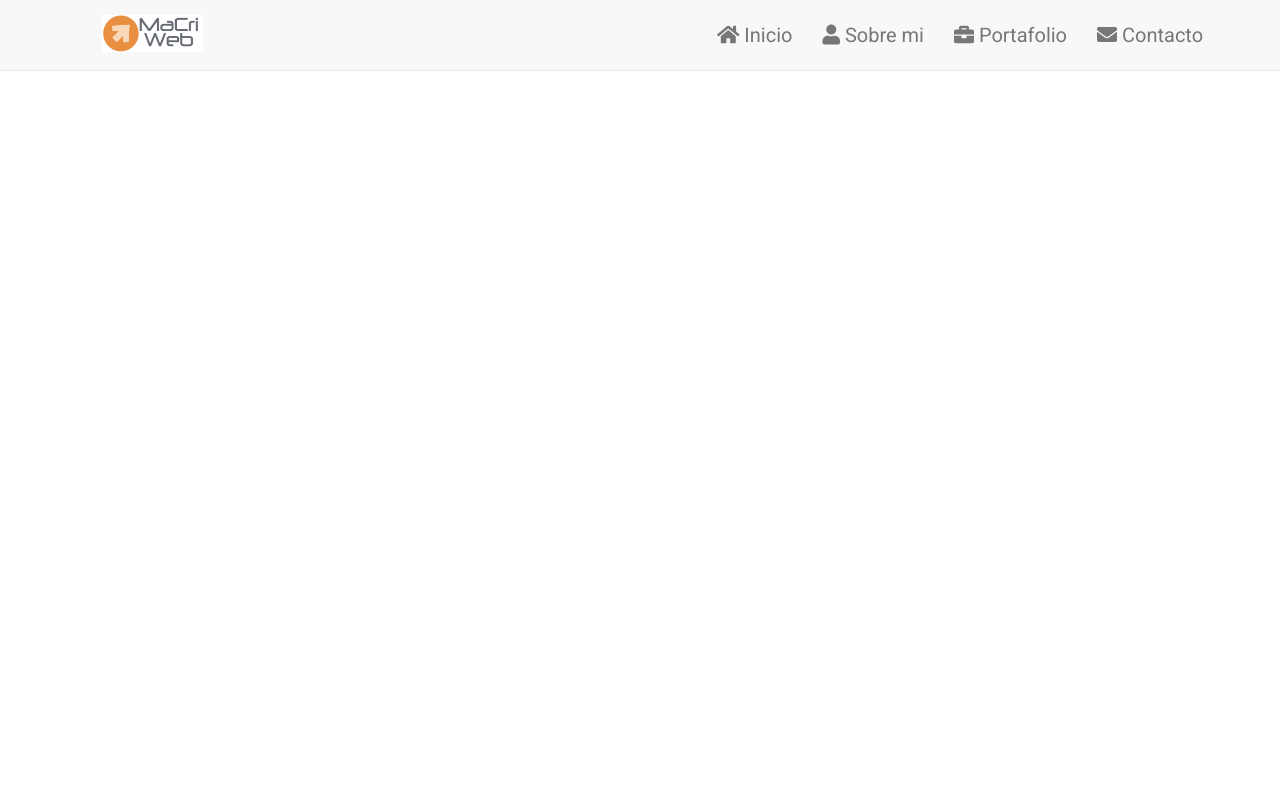
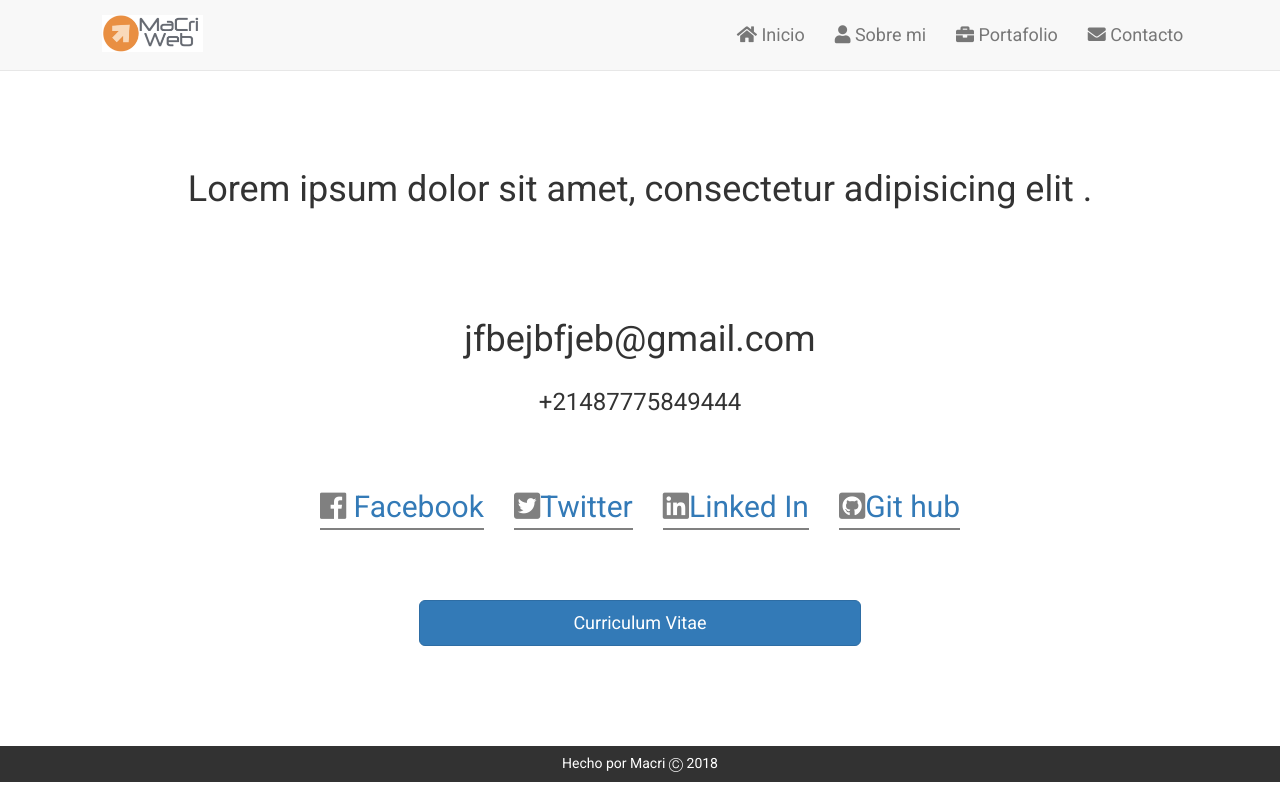
Before and after one commit to MariacristinaOrtiz/portafolio, a plain HTML site: page views/contactme.html in a window 1280 px wide. Drawn offline with Linux system fonts and the light colour scheme.

Commit message:
Añade vista contactme e imagen para vist incio

```diff
--- a/css/main.css
+++ b/css/main.css
@@ -11,8 +11,8 @@ body {
  }
 
 body.background-image-startview {
-   background-image: url(../assets/imgs/startview.jpg);
-   background-size: 150% 100vh;
+   background-image: url(../assets/imgs/fondo.jpg);
+   background-size: 100% 100vh;
    background-repeat: no-repeat;
    background-position: center;
  }
@@ -38,7 +38,7 @@ body.background-image-startview {
   outline: 1px solid red;
 }
 ul li.li-nav {
-  font-size: 2rem;
+  font-size: 1.8rem;
 }
 .height-section {
   height: 80vh;
@@ -76,6 +76,9 @@ section div.row-aboutme {
   margin-left: 0;
   margin-right: 0;
 }
+img.photo {
+  margin-right: 0px;
+}
 div.text-aboutme {
   background-color: rgb(220, 220, 220);
   color: #000;
@@ -104,3 +107,20 @@ h5 {
   font-size: 2rem;
   margin: 10px;
 }
+/* ESTILOS VISTA CONTACTME*/
+ul li.li-icon-contactme {
+  font-size: 30px;
+  margin: 15px 15px 0px 15px;
+  border-bottom: 2px solid grey;
+  margin-top: 60px;
+  margin-bottom: 70px;
+}
+.row-contact {
+  margin: 80px;
+}
+section div.text-contact {
+  margin-bottom: 80px;
+}
+.container-footer {
+  margin: 20px;
+}
--- a/views/contactme.html
+++ b/views/contactme.html
@@ -16,7 +16,7 @@
   <link rel="stylesheet" href="../vendors/bootstrap/css/bootstrap.min.css">
   <link rel="stylesheet" href="../css/main.css">
 </head>
-<body class="background-image-startview height">
+<body class="">
   <header class="">
     <nav class="navbar navbar-default navbar-fixed-top">
       <div class="container-fluid">
@@ -40,8 +40,41 @@
       </div>
     </nav>
   </header>
-
-
+  <section>
+    <div class="container-fluid">
+      <div class="row row-contact">
+      <div class="col-md-12 flex text-contact">
+        <h1>Lorem ipsum dolor sit amet, consectetur adipisicing elit .</h1>
+      </div>
+      <div class="col-md-12 flex">
+        <h1>jfbejbfjeb@gmail.com</h1>
+        </div>
+        <div class="col-md-12 flex">
+        <h3>+21487775849444</h3>
+      </div>
+      <div class="col-md-12 flex">
+        <ul class="navbar-nav list-unstyled">
+        <li class="li-icon-contactme"><a href="#"><i class="social-networks fab fa-facebook"></i> Facebook</a></li>
+        <li class="li-icon-contactme"><a href="#"><i class="social-networks fab fa-twitter-square"></i>Twitter</a></li>
+        <li class="li-icon-contactme"><a href="#"><i class="social-networks fab fa-linkedin"></i>Linked In</a></li>
+        <li class="li-icon-contactme"><a href="#"><i class="social-networks fab fa-github-square"></i>Git hub</a></li>
+      </ul>
+      </div>
+      <div class="col-md-12 flex">
+        <button type="button" class="btn btn-primary btn-lg col-md-5">Curriculum Vitae</button>
+      </div>
+    </div>
+   </div>
+  </section>
+  <footer>
+    <div class="container-fluid container-footer">
+      <div class="row">
+        <div class="col-md-12 text-center">
+          <h5>Hecho por Macri Ⓒ 2018</h5>
+        </div>
+      </div>
+    </div>
+  </footer>
   <!-- jQuery (necessary for Bootstrap's JavaScript plugins) para los modal -->
   <script src="../vendors/js/jquery-3.2.1.min.js" type="text/javascript" charset="utf-8"></script>
   <script src="../vendors/bootstrap/js/bootstrap.min.js" type="text/javascript" charset="utf-8"></script>
```
Also changed, not shown: Home.html (+1 -1 lines), views/aboutme.html (+1 -1 lines), views/proyects.html (+1 -1 lines), assets/imgs/fondo.jpg (added).
